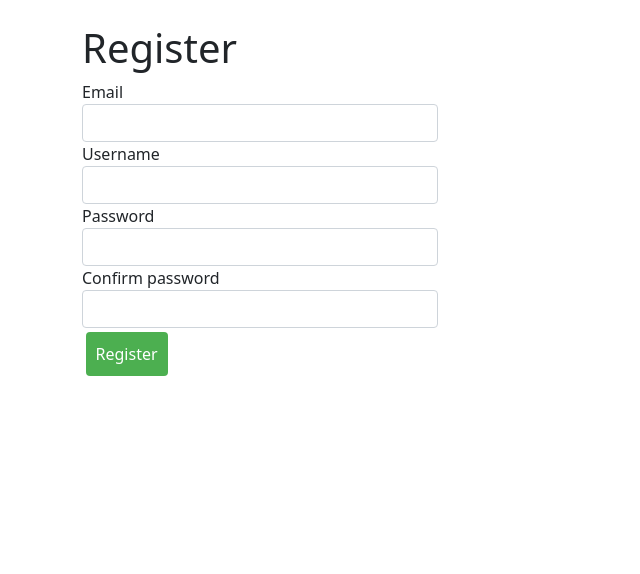
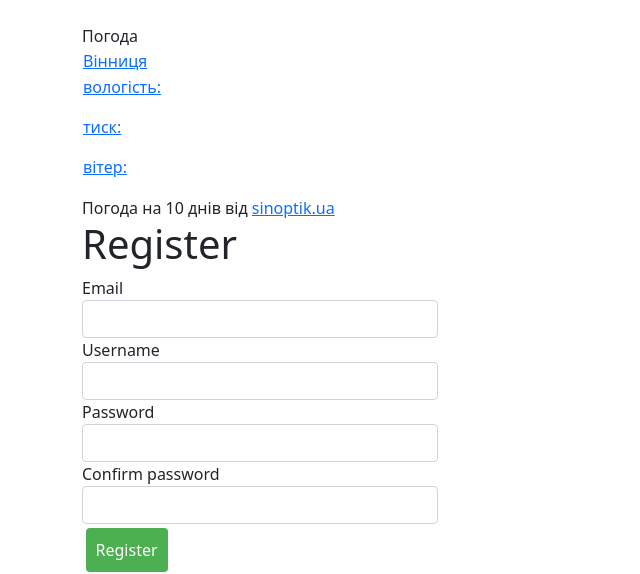
Before and after one commit to Sashamxz/flask_prog, a Flask app: page /auth/register in a window 1280 px wide. Shown: the part 56-630 px from the top of the page, without its empty margins (0-640 px from the left). Run offline with Flask 2, Linux system fonts and the light colour scheme; some libraries are stand-ins or nearby versions.

Commit message:
add sinoptick info

```diff
--- a/app/templates/base.html
+++ b/app/templates/base.html
@@ -100,7 +100,62 @@
         <div class="titles_h">
 
           {% block content_title %}
+          <div id="SinoptikInformer" style="width:350px;" class="SinoptikInformer type5c1">
+            <div class="siHeader">
+              <div class="siLh">
+                <div class="siMh">
+                  <a onmousedown="siClickCount();" class="siLogo" href="https://ua.sinoptik.ua/" target="_blank" rel="nofollow" title="Погода">
+                   </a>Погода <span id="siHeader"></span>
+                  </div>
+                </div>
+              </div>
+              <div class="siBody">
+                <table>
+                  <tbody>
+                    <tr>
+                      <td class="siCityV" style="width:100%;">
+                        <a onmousedown="siClickCount();" href="https://ua.sinoptik.ua/погода-вінниця" title="Погода у Вінниці" target="_blank">
+                          <div class="siCityName">
+                            <span>Вінниця</span>
+                          </a>
+                        </div>
+                      </tr>
+                      <tr>
+                        <td style="width:100%;"><div class="siCityV2">
+                          <a onmousedown="siClickCount();" href="https://ua.sinoptik.ua/погода-вінниця" title="Погода у Вінниці" target="_blank">
+                            <div id="siCont0" class="siBodyContent">
+                              <div class="siLeft">
+                                <div class="siTerm">
+                                </div>
+                                <div class="siT" id="siT0">
 
+                                </div>
+                                <div id="weatherIco0">
+
+                                </div>
+                              </div>
+                              <div class="siInf">
+                                <p>вологість: <span id="vl0">
+
+                                </span>
+                              </p>
+                              <p>тиск: <span id="dav0"></span></p>
+                              <p>вітер: <span id="wind0"></span></p>
+                            </div></div>
+                          </a>
+                        </div>
+                      </td>
+                        </tr></tbody></table>
+                        <div class="siLinks">Погода на 10 днів від <a href="https://ua.sinoptik.ua/погода-вінниця/10-днів" title="Погода на 10 днів" target="_blank" onmousedown="siClickCount();">sinoptik.ua</a>
+                        </div></div><div class="siFooter">
+                          <div class="siLf">
+                            <div class="siMf">
+
+                            </div>
+                          </div>
+                        </div>
+                      </div>
+                      <script type="text/javascript" charset="UTF-8" src="//sinoptik.ua/informers_js.php?title=4&amp;wind=2&amp;cities=303003955&amp;lang=ua"></script>
           {% endblock %}
 
         </div>
```
